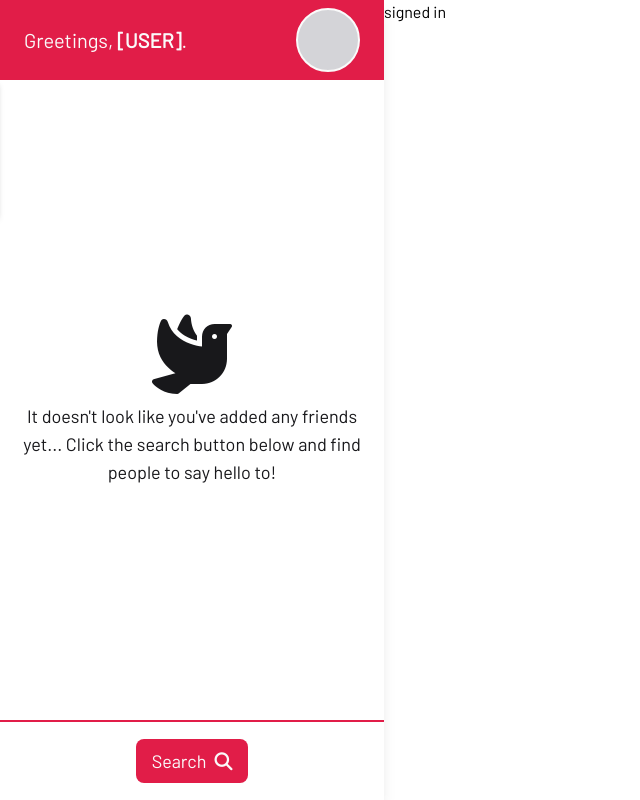
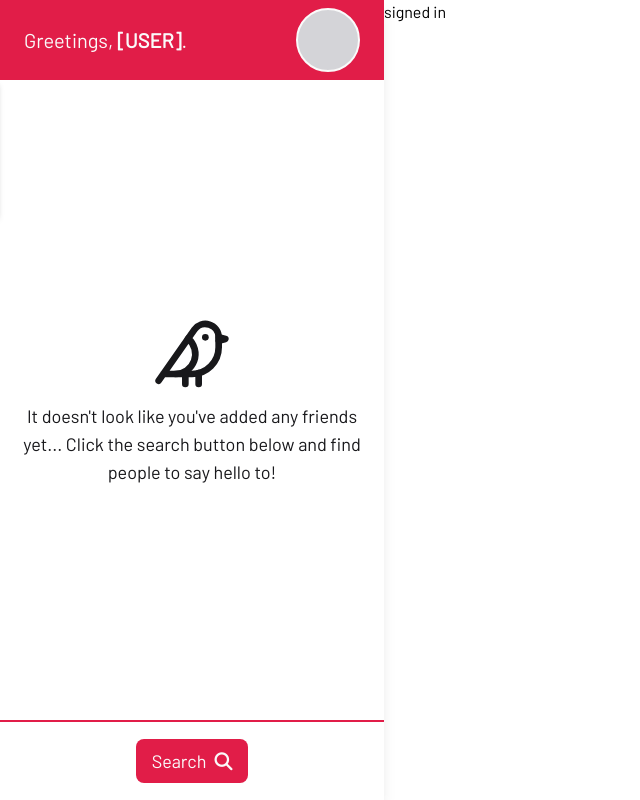
Before and after one commit to brajpatel/messaging-app, a React (Vite) app: page / in a window 1280 px wide. Shown: the whole page, without its empty margins (0-640 px from the left). Built offline with nearby package versions, Linux system fonts and the light colour scheme.

Commit message:
Change bird icon

```diff
--- a/src/components/Sidebar.jsx
+++ b/src/components/Sidebar.jsx
@@ -1,5 +1,6 @@
 import { useState } from "react";
 import { Link } from "react-router-dom";
+import { LuBird } from 'react-icons/lu';
 
 function Sidebar({ theme, handleTheme }) {
     const [showDropdown, setShowDropdown] = useState(false);
@@ -59,7 +60,7 @@ function Sidebar({ theme, handleTheme }) {
                     </li>
                 ) : (
                     <div className="h-full flex flex-col justify-center items-center gap-2 text-center px-4">
-                        <i class="fa-solid fa-dove text-[5rem] text-zinc-900 dark:text-zinc-50"></i>
+                        <LuBird class="fa-solid fa-dove text-[5rem] text-zinc-900 dark:text-zinc-50"></LuBird>
                         <p className="text-lg text-zinc-900 dark:text-zinc-50">It doesn't look like you've added any friends yet... Click the search button below and find people to say hello to!</p>
                     </div>
                 )}
```
